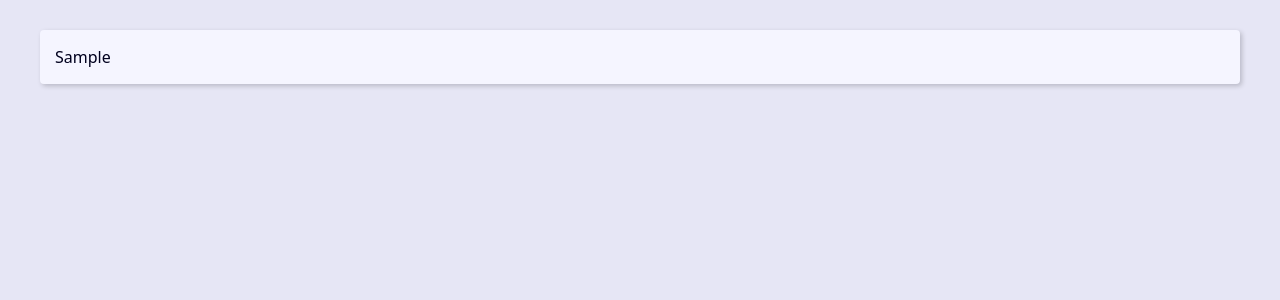
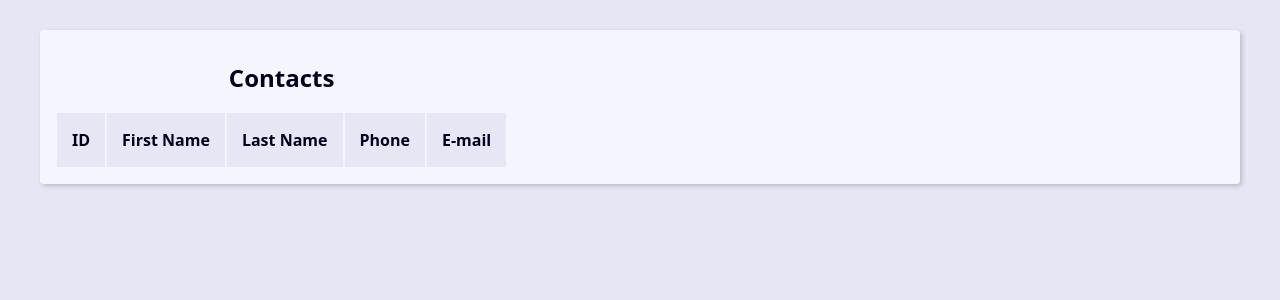
Before and after one commit to thiagobcf/Agenda, a Django app: page / in a window 1280 px wide. Shown: the top 300 px of the page. Run offline with Django 4.2, Linux system fonts and the light colour scheme; tables that the repository leaves empty hold one stand-in row (values such as "Sample post"); lists and menus that the app fills with data are empty.

Commit message:
criando tabela e manipulando querysets

```diff
--- a/contact/admin.py
+++ b/contact/admin.py
@@ -5,13 +5,13 @@ from contact import models
 
 @admin.register(models.Contact)
 class ContactAdmin(admin.ModelAdmin):
-    list_display = 'id', 'first_name', 'last_name', 'phone',
+    list_display = 'id', 'first_name', 'last_name', 'phone', 'show',
     ordering = '-id',
     # list_filter = 'created_date',
     search_fields = 'id', 'first_name', 'last_name',
     list_per_page = 10
     list_max_show_all = 200
-    list_editable = 'first_name', 'last_name',
+    list_editable = 'first_name', 'last_name', 'show',
     list_display_links = 'id', 'phone',
 
 
--- a/contact/templates/contact/index.html
+++ b/contact/templates/contact/index.html
@@ -1,7 +1,45 @@
 {% extends 'global/base.html' %}
 
 {% block content %}
-    {% for contact in contacts %}
-        {{ contact.first_name }} <br>
-    {% endfor %}
+<div class="resposive-table">
+   <table class="contact-table">
+        <caption class="table-caption">
+            Contacts
+        </caption>
+
+        <thead>
+            <tr class="table-row table-row-header">
+                <th class="table-header">ID</th>
+                <th class="table-header">First Name</th>
+                <th class="table-header">Last Name</th>
+                <th class="table-header">Phone</th>
+                <th class="table-header">E-mail</th>
+            </tr>
+        </thead>
+
+        <tbody>
+            {% for contact in contacts %}
+            <tr class="table-row">
+                <td class="table-cel">
+                    <a class="table-link" href="#">
+                        {{ contact.id }}
+                    </a>
+                </td>
+                <td class="table-cel">
+                    {{ contact.first_name }}
+                </td>
+                <td class="table-cel">
+                    {{ contact.last_name }}
+                </td>
+                <td class="table-cel">
+                    {{ contact.phone }}
+                </td>
+                <td class="table-cel">
+                    {{ contact.email }}
+                </td>
+            </tr>
+            {% endfor %}
+        </tbody>
+   </table>
+</div>
 {% endblock content %}
--- a/contact/views/contact_views.py
+++ b/contact/views/contact_views.py
@@ -3,7 +3,8 @@ from contact.models import Contact
 
 
 def index(request):
-    contacts = Contact.objects.all()
+    contacts = Contact.objects .filter(show=True)\
+        .order_by('-id')[10:20]
 
     context = {
         'contacts': contacts,
```
